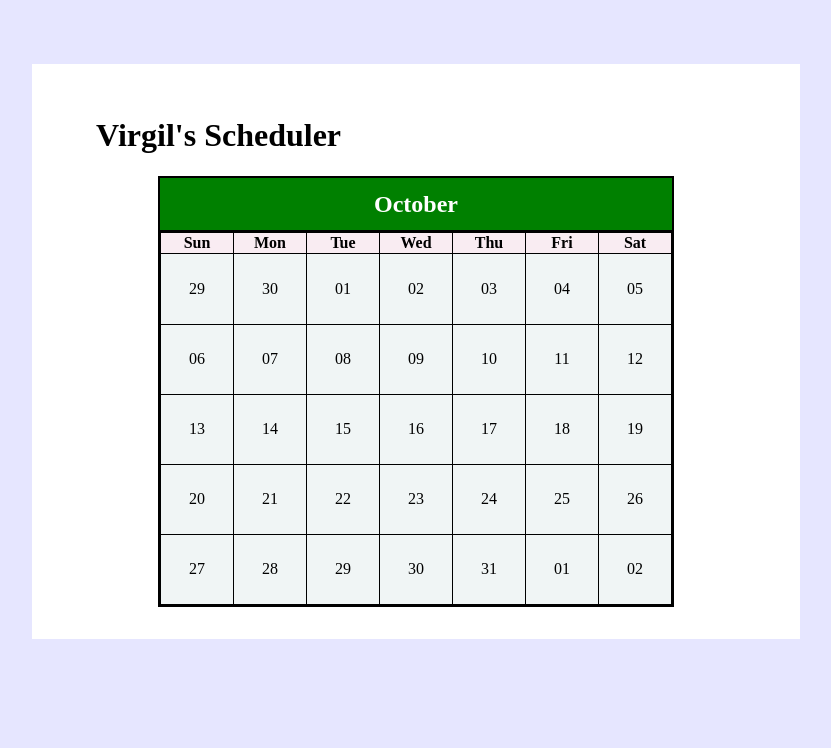
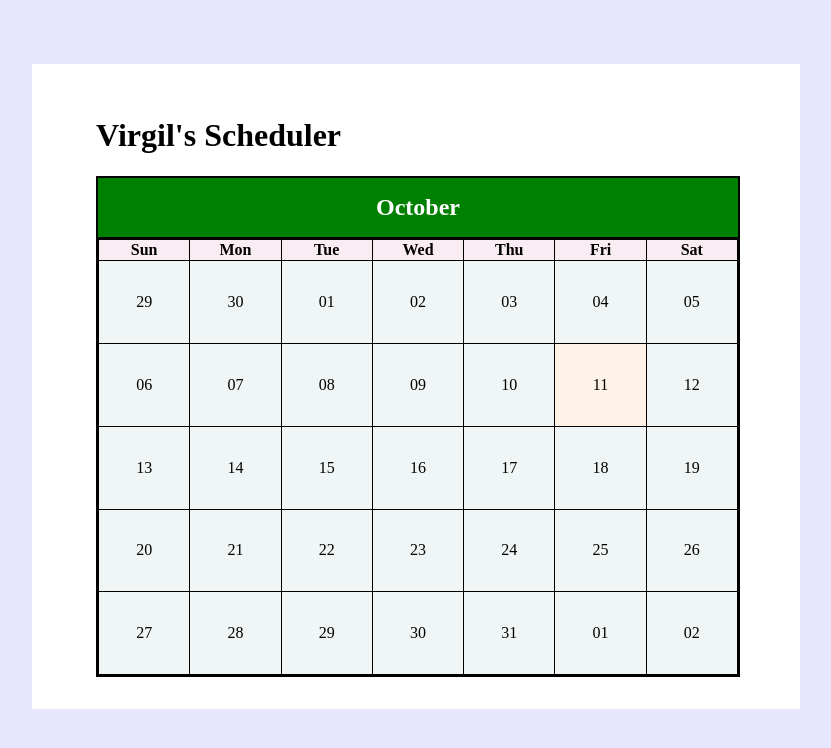
Before and after one commit to VirgilAnderson/scheduler, a PHP site: page / in a window 1280 px wide. Shown: the top 748 px of the page, without its empty margins (224-1055 px from the left). Run offline with PHP 8.4, Linux system fonts and the light colour scheme.

Commit message:
Feat: Added calendar styles

```diff
--- a/css/styles.css
+++ b/css/styles.css
@@ -17,7 +17,7 @@ main
 	margin: 0 auto;
 	padding: 0;
 	border: solid 2px black;
-	width: 80%;
+	width: 100%;
 }
 #schedule_head
 {
@@ -66,3 +66,7 @@ td
 	padding: 5%;
 	width: 14.28%;
 }
+.today
+{
+	background-color: #fff2e6;
+}
--- a/index.php
+++ b/index.php
@@ -26,8 +26,8 @@
 					</thead>
 					<tbody>
 						<tr>
-							<td>29</td>
-							<td>30</td>
+							<td class='muted'>29</td>
+							<td class='muted'>30</td>
 							<td>01</td>
 							<td>02</td>
 							<td>03</td>
@@ -40,7 +40,7 @@
 							<td>08</td>
 							<td>09</td>
 							<td>10</td>
-							<td>11</td>
+							<td class='today'>11</td>
 							<td>12</td>
 						</tr>
 						<tr>
@@ -67,8 +67,8 @@
 							<td>29</td>
 							<td>30</td>
 							<td>31</td>
-							<td>01</td>
-							<td>02</td>
+							<td class='muted'>01</td>
+							<td class='muted'>02</td>
 						</tr>
 					</tbody>
 				</table>
```
